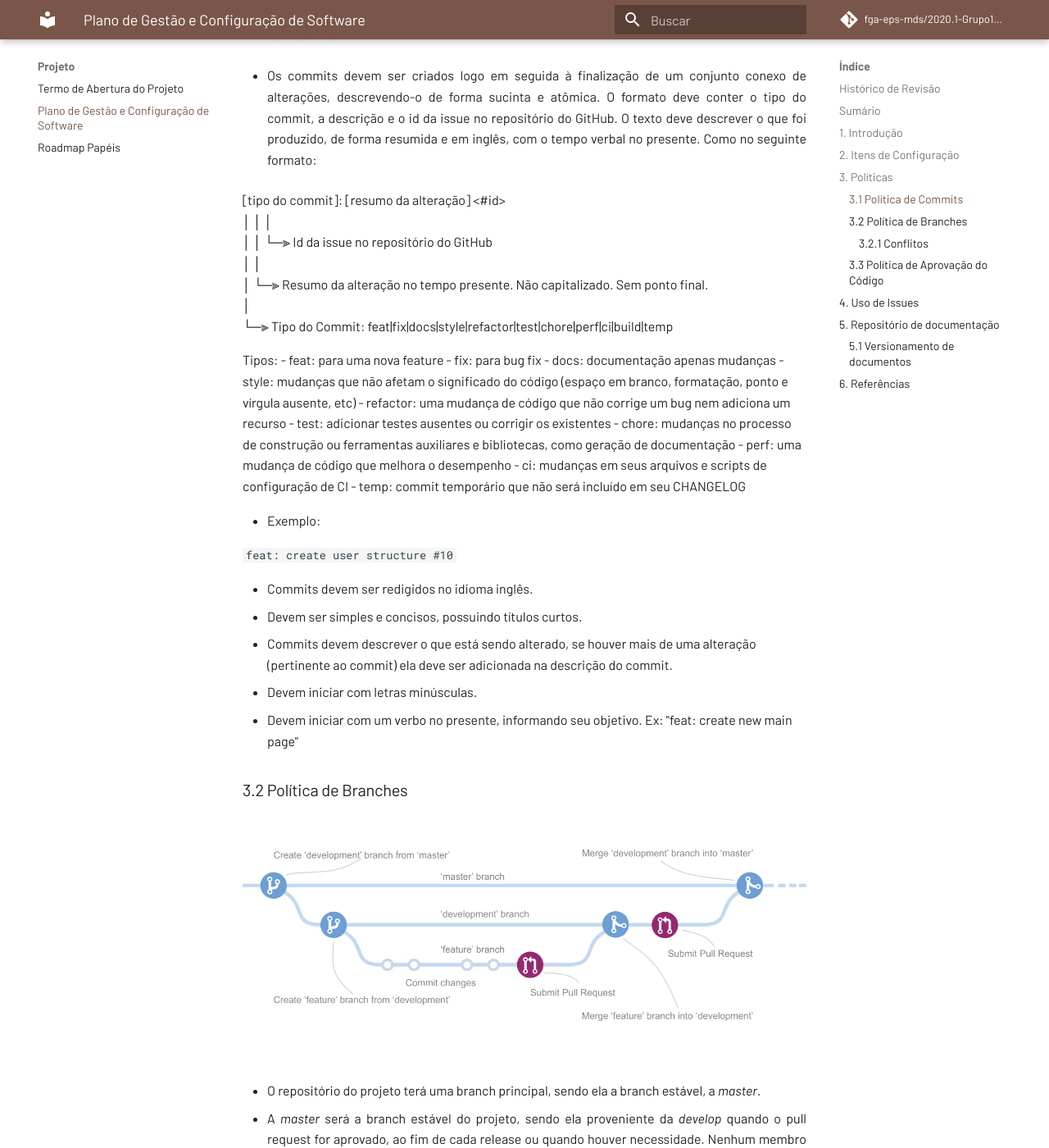
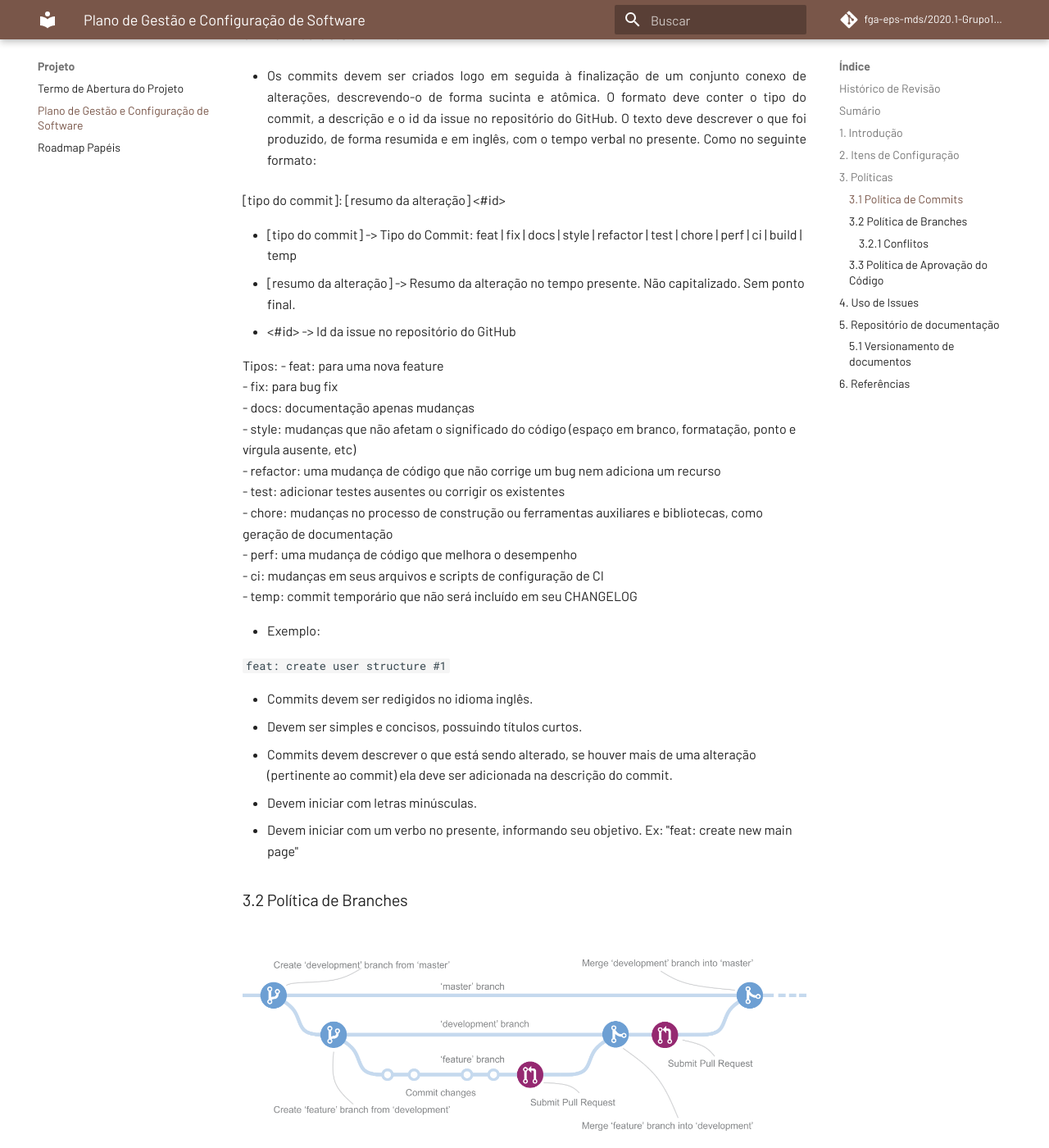
Before and after one commit to fga-eps-mds/2020.1-eSaudeUnB-Wiki, an MkDocs documentation site: the page built from docs/gcs.md, in a window 1280 px wide and 1400 px high, scrolled down 1446 px. Shown: the whole window at 82% size. Built offline with MkDocs 1.6.1 and Material for MkDocs 9.7.7, drawn with Linux system fonts in a browser that asks for light colours; comment, search, counter and statistics services are not loaded.

Commit message:
docs: fix docs formatting #26
Signed-off-by: Daniel Goncalves <danmke@hotmail.com>

````diff
--- a/docs/gcs.md
+++ b/docs/gcs.md
@@ -41,28 +41,26 @@ Serão tratados como itens de configuração para este projeto o código e a doc
 * <p align = "justify">Os commits devem ser criados logo em seguida à finalização de um conjunto conexo de alterações, descrevendo-o de forma sucinta e atômica. O formato deve conter o tipo do commit, a descrição e o id da issue no repositório do GitHub. O texto deve descrever o que foi produzido, de forma resumida e em inglês, com o tempo verbal no presente. Como no seguinte formato:
 
  [tipo do commit]: [resumo da alteração] <#id><br>
-      │                    │               │<br>
-      │                    │               └─⫸ Id da issue no repositório do GitHub<br>
-      │                    │<br>
-      │                    └─⫸ Resumo da alteração no tempo presente. Não capitalizado. Sem ponto final.<br>
-      │<br>
-      └─⫸ Tipo do Commit: feat|fix|docs|style|refactor|test|chore|perf|ci|build|temp<br>
+
+   * [tipo do commit] -> Tipo do Commit: feat | fix | docs | style | refactor | test | chore | perf | ci | build | temp<br>
+   * [resumo da alteração] -> Resumo da alteração no tempo presente. Não capitalizado. Sem ponto final.<br>
+   * <#id> -> Id da issue no repositório do GitHub<br>
 
 Tipos:
-   - feat: para uma nova feature
-   - fix: para bug fix
-   - docs: documentação apenas mudanças
-   - style: mudanças que não afetam o significado do código (espaço em branco, formatação, ponto e vírgula ausente, etc)
-   - refactor: uma mudança de código que não corrige um bug nem adiciona um recurso
-   - test: adicionar testes ausentes ou corrigir os existentes
-   - chore: mudanças no processo de construção ou ferramentas auxiliares e bibliotecas, como geração de documentação
-   - perf: uma mudança de código que melhora o desempenho
-   - ci: mudanças em seus arquivos e scripts de configuração de CI
-   - temp: commit temporário que não será incluído em seu CHANGELOG
+   - feat: para uma nova feature<br>
+   - fix: para bug fix<br>
+   - docs: documentação apenas mudanças<br>
+   - style: mudanças que não afetam o significado do código (espaço em branco, formatação, ponto e vírgula ausente, etc)<br>
+   - refactor: uma mudança de código que não corrige um bug nem adiciona um recurso<br>
+   - test: adicionar testes ausentes ou corrigir os existentes<br>
+   - chore: mudanças no processo de construção ou ferramentas auxiliares e bibliotecas, como geração de documentação<br>
+   - perf: uma mudança de código que melhora o desempenho<br>
+   - ci: mudanças em seus arquivos e scripts de configuração de CI<br>
+   - temp: commit temporário que não será incluído em seu CHANGELOG<br>
 
 * Exemplo:
 
-   ```feat: create user structure #10```
+   ```feat: create user structure #1```
 
 </p>
 
````
Also changed, not shown: docs/tap.md (+4 -4 lines).
